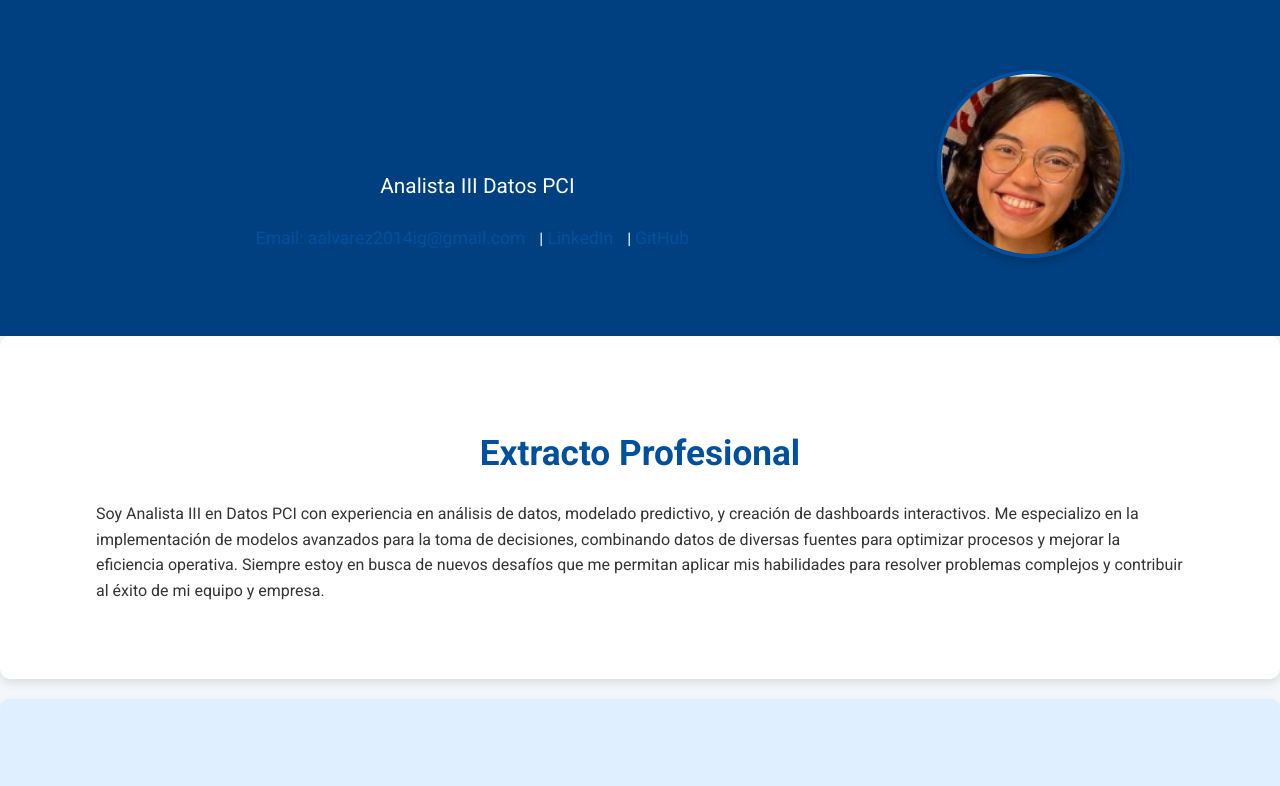
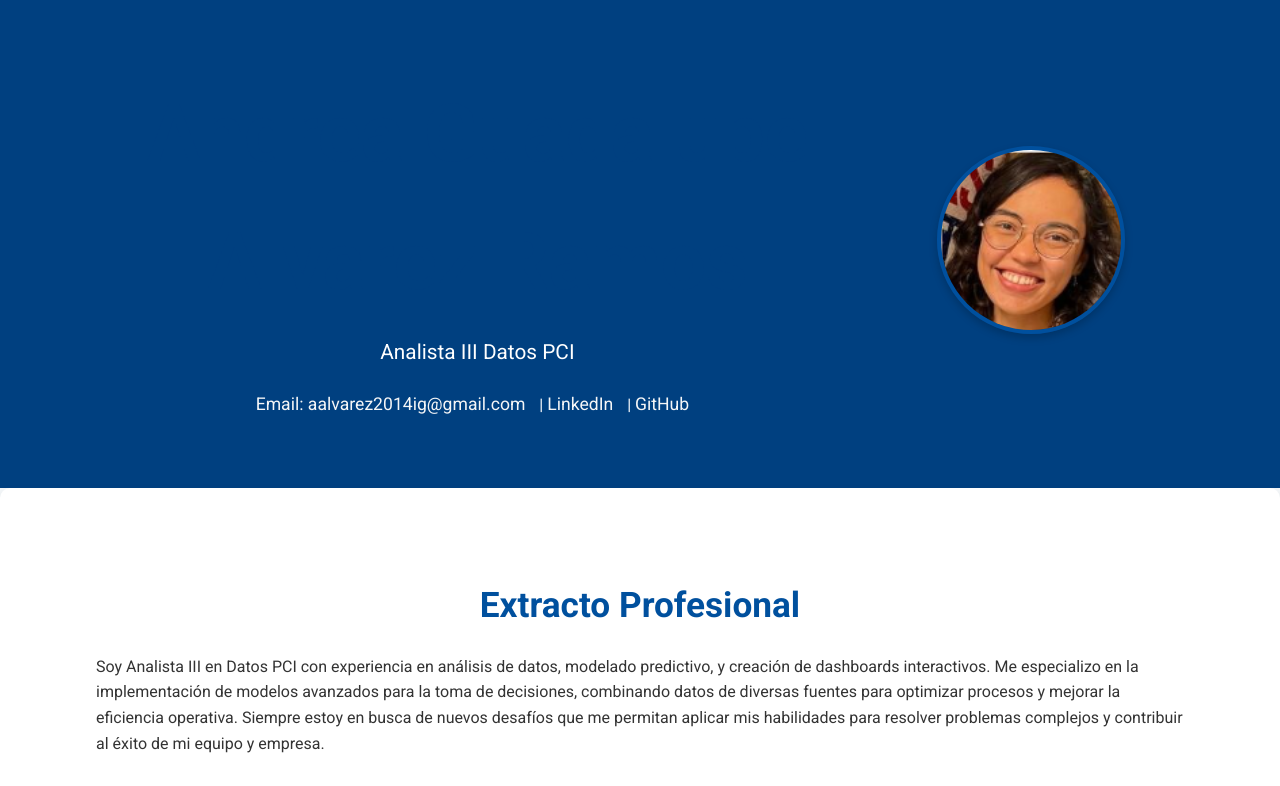
Before and after one commit to AndreaLaLupe/AndreaAlvarez.github.io, a plain HTML site: page index.html in a window 1280 px wide. Shown: the top 786 px of the page. Drawn offline with Linux system fonts and the light colour scheme.

Commit message:
Update styles.css

```diff
--- a/styles.css
+++ b/styles.css
@@ -16,7 +16,7 @@ h1, h2 {
 }
 
 a {
-    color: #00509e; /* Azul brillante */
+    color: #f5f6f7; /* Azul brillante */
     text-decoration: none;
     transition: color 0.3s ease;
 }
@@ -76,7 +76,7 @@ header {
 
 header h1 {
     margin: 0;
-    font-size: 3em;
+    font-size: 5em;
 }
 
 header .subtitle {
```
